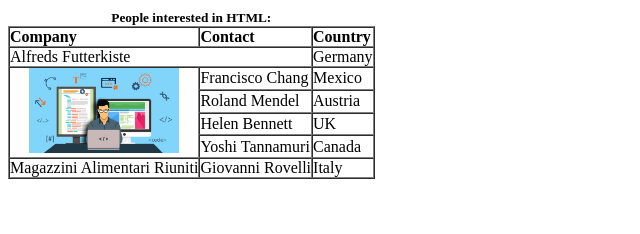
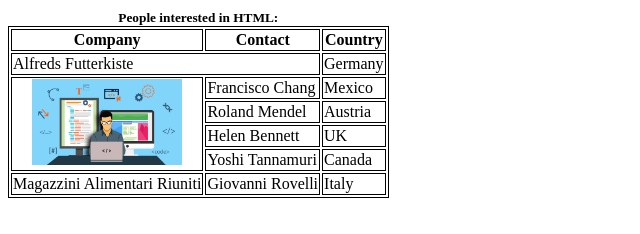
Before and after one commit to antonio8101/antonio8101.github.io, a plain HTML site: page table.html in a window 1280 px wide. Shown: the whole page, without its empty margins (0-640 px from the left). Drawn offline with Linux system fonts and the light colour scheme.

Commit message:
on html samples

```diff
--- a/table.html
+++ b/table.html
@@ -3,15 +3,25 @@
 <head>
     <meta charset="UTF-8">
     <title>Table</title>
+    <style>
+        table {
+            border: solid 1px #000;
+            border-collapse: separate;
+        }
+        td, th{
+            border: solid 1px #000;
+            border-collapse: collapse;
+        }
+    </style>
 </head>
 <body>
 
-<table border="1" cellpadding="0" cellspacing="0">
+<table>
     <caption><small><strong>People interested in HTML:</strong></small></caption>
     <tr>
-        <th align="left">Company</th>
-        <th align="left">Contact</th>
-        <th align="left">Country</th>
+        <th>Company</th>
+        <th>Contact</th>
+        <th>Country</th>
     </tr>
     <tr>
         <td colspan="2">Alfreds Futterkiste</td>
```
Also changed, not shown: form/signup.html (+1 -1 lines), index.html (+3 -1 lines), video/index.html (renamed from video/video.html, +1 -1 lines).
